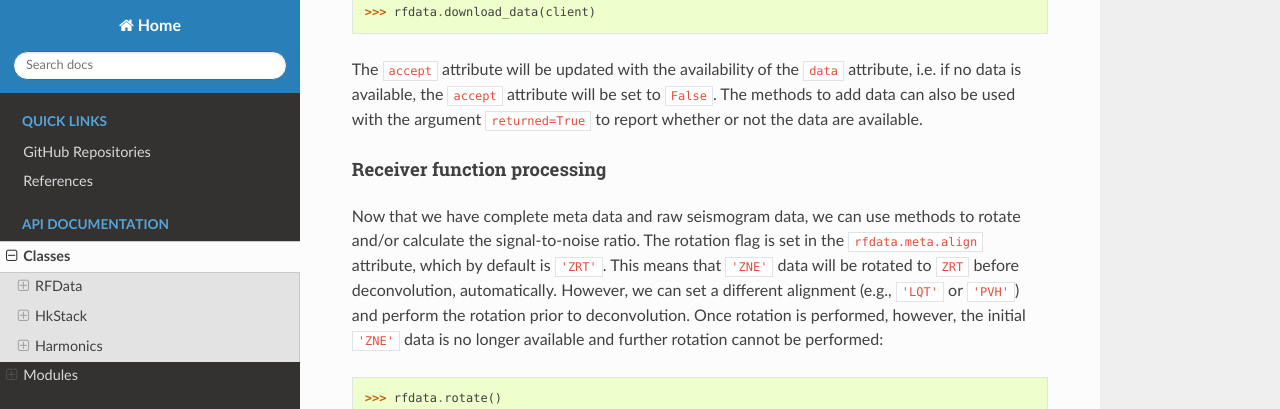
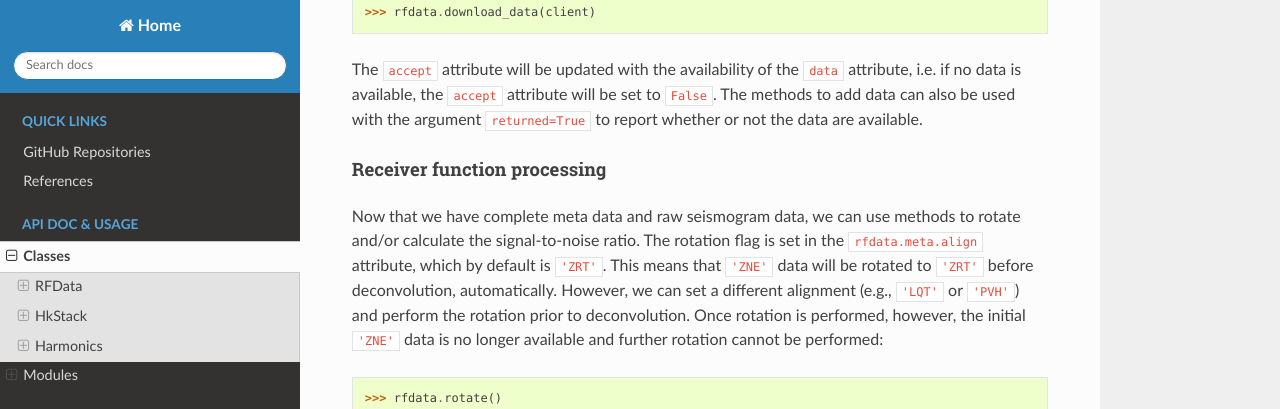
Before and after one commit to paudetseis/RfPy, a Sphinx documentation site: the page built from docs/api.rst, in a window 1280 px wide and 900 px high, scrolled down 2220 px. Shown: the top 409 px of the window. Built offline with Sphinx 7.4.7 and the Read the Docs theme 2.0.0, drawn with Linux system fonts in a browser that asks for light colours.

Commit message:
edits to docs

```diff
--- a/docs/api.rst
+++ b/docs/api.rst
@@ -110,7 +110,7 @@ Receiver function processing
 Now that we have complete meta data and raw seismogram data, we can
 use methods to rotate and/or calculate the signal-to-noise ratio.
 The rotation flag is set in the ``rfdata.meta.align`` attribute, which by
-default is ``'ZRT'``. This means that ``'ZNE'`` data will be rotated to ``ZRT``
+default is ``'ZRT'``. This means that ``'ZNE'`` data will be rotated to ``'ZRT'``
 before deconvolution, automatically. However, we can set a different alignment
 (e.g., ``'LQT'`` or ``'PVH'``) and perform the rotation prior to deconvolution.
 Once rotation is performed, however, the initial ``'ZNE'`` data is no longer
--- a/docs/index.rst
+++ b/docs/index.rst
@@ -26,6 +26,6 @@ used in command-line scripts.
 
 .. toctree::
    :maxdepth: 1
-   :caption: API Documentation
+   :caption: API Doc & Usage
 
    api
```
Also changed, not shown: 1 other file.
